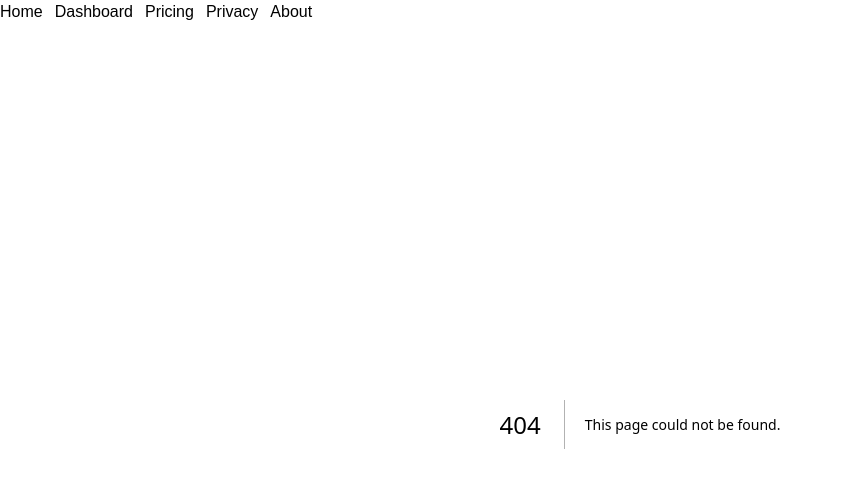
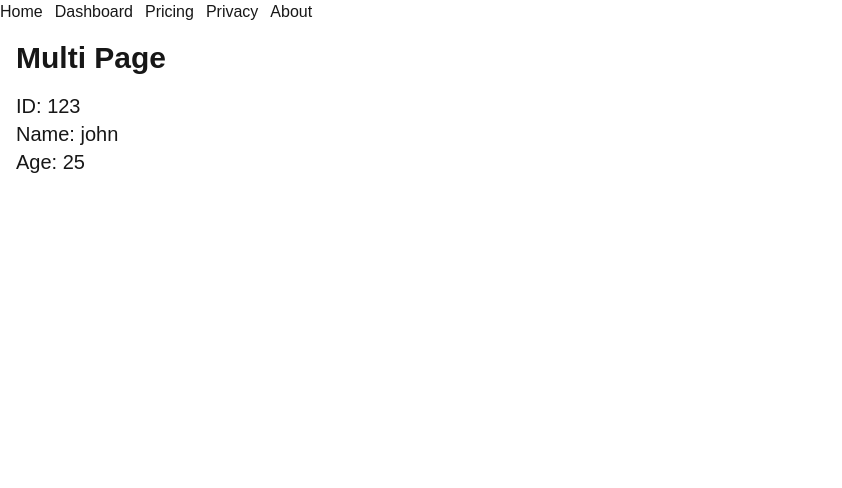
Before and after one commit to dvlpr2003/Practice-again, a Next.js app in the folder test_app/: page /multi/123/john/25 in a window 1280 px wide. Before the commit this address had no page. Shown: the top 488 px of the page, without its empty margins (0-842 px from the left). Built offline with nearby package versions, Linux system fonts and the light colour scheme.

Commit message:
feat: update home page with link to dynamic multi page and add multi page component

```diff
--- /dev/null
+++ b/test_app/app/multi/[id]/[name]/[age]/page.tsx
@@ -0,0 +1,18 @@
+const MultiPage = async ({
+  params,
+}: {
+  params: Promise<{ id: string; name: string; age: string }>;
+}) => {
+  const { id, name, age } = await params;
+
+  return (
+    <div className="p-4">
+      <h1 className="text-3xl font-bold mb-4">Multi Page</h1>
+      <p className="text-xl">ID: {id}</p>
+      <p className="text-xl">Name: {name}</p>
+      <p className="text-xl">Age: {age}</p>
+    </div>
+  );
+};
+
+export default MultiPage;
--- a/test_app/app/page.tsx
+++ b/test_app/app/page.tsx
@@ -1,10 +1,8 @@
-
-
-
+import Link from "next/link";
 export default function Home() {
   return (
     <main>
-      <h1>This is home</h1>
+      <Link href="/multi/123/john/25">Go to Multi Page</Link>
     </main>
   );
 }
```
